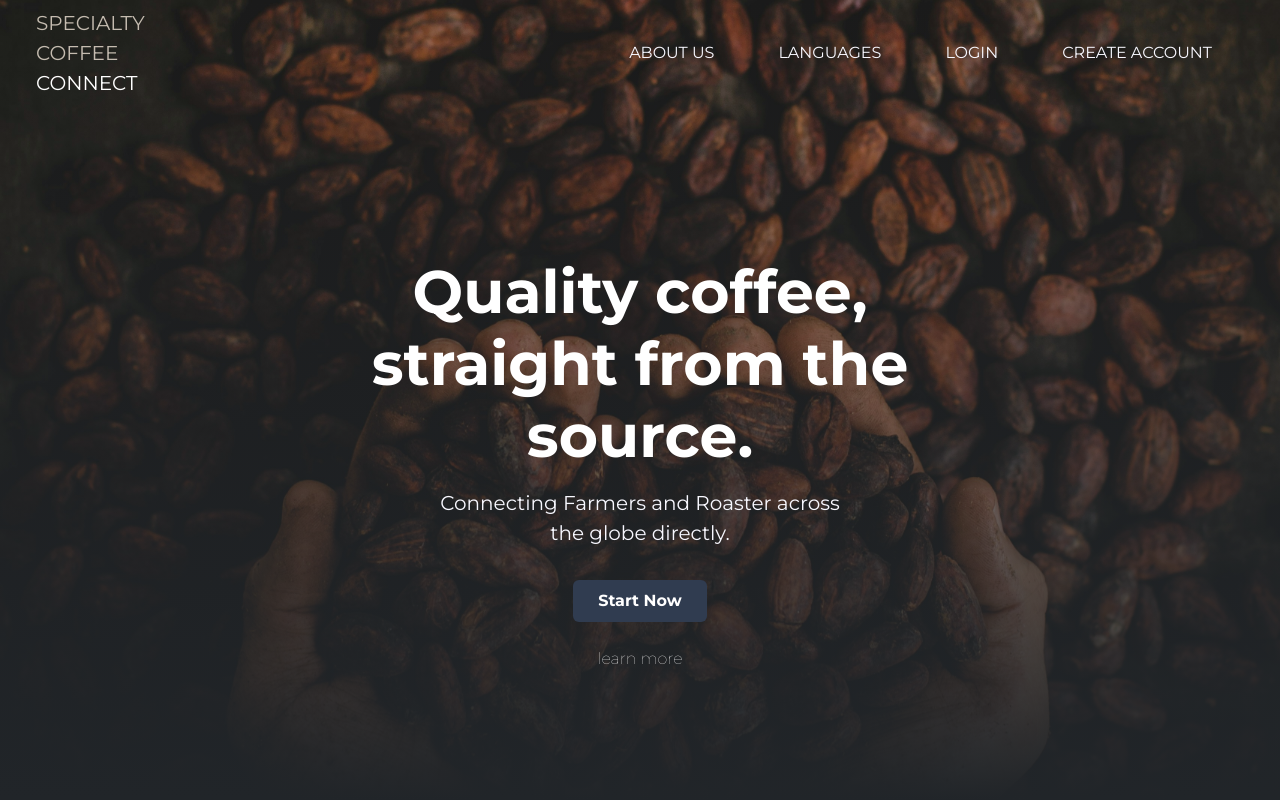
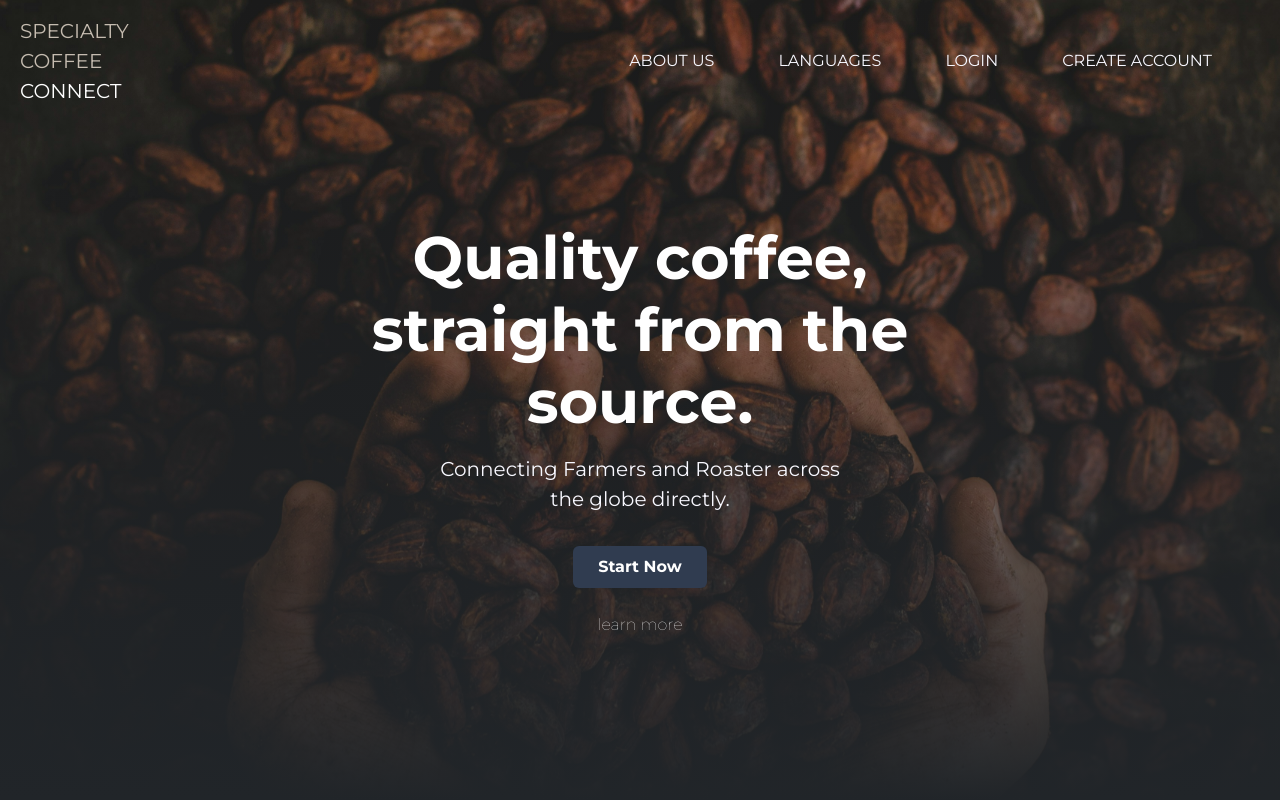
Before and after one commit to GBS-SpecialtyCoffee-Projects/RBF_platform, a Django app: page / in a window 1280 px wide. Run offline with Django 4.2, Linux system fonts and the light colour scheme; some libraries are stand-ins or nearby versions.

Commit message:
navbar margin changes and landing page button

```diff
--- a/base/templates/base/landing_page.html
+++ b/base/templates/base/landing_page.html
@@ -5,13 +5,13 @@
 
     {% include "base/navbar.html" %}
 
-    <div style="margin-top: 150px" class="">
+    <div style="margin-top: 100px" class="">
         <div class="text-center" >
             <h1 style="color: white; font-weight: bolder; font-size: 60px;;">Quality coffee,<br>straight from the<br> source. </h1>
             <p class="mt-3" style="color: ghostwhite; font-size: 20px;">Connecting Farmers and Roaster across<br> the globe directly.</p>
         </div>
         <div class="text-center">
-            <button style="background-color: #303C50; color: white;font-weight: bold;"  type="button" class="btn mt-3 ml-3 px-4 py-2">Start Now </button>
+            <a href="{% url 'signup' %}" class="btn mt-3 ml-3 px-4 py-2" style="background-color: #303C50; color: white; font-weight: bold;">Start Now</a>
         </div>
         <div class="text-center">
             <button style="color: white;font-weight: lighter;" type="button" class="btn mt-3 ml-3 px-4 py-2 ">learn more</button>
--- a/base/templates/base/navbar.html
+++ b/base/templates/base/navbar.html
@@ -1,8 +1,8 @@
 <nav class="navbar navbar-expand-lg navbar-dark ">
-    <div class="ms-4">
-     <div style="color: #C5BCB0;" class="navbar-brand p-0">SPECIALTY</div>
-     <div style="color: #C5BCB0;" class="navbar-brand p-0">COFFEE</div>
-     <div class="navbar-brand p-0">CONNECT</div>
+    <div class="m-2">
+     <div style="color: #C5BCB0;" class="navbar-brand m-0 p-0">SPECIALTY</div>
+     <div style="color: #C5BCB0;" class="navbar-brand m-0 p-0">COFFEE</div>
+     <div class="navbar-brand m-0 p-0">CONNECT</div>
     </div>
 
     <button class="navbar-toggler" type="button" data-toggle="collapse" data-target="#navbarNav" aria-controls="navbarNav" aria-expanded="false" aria-label="Toggle navigation">
```
